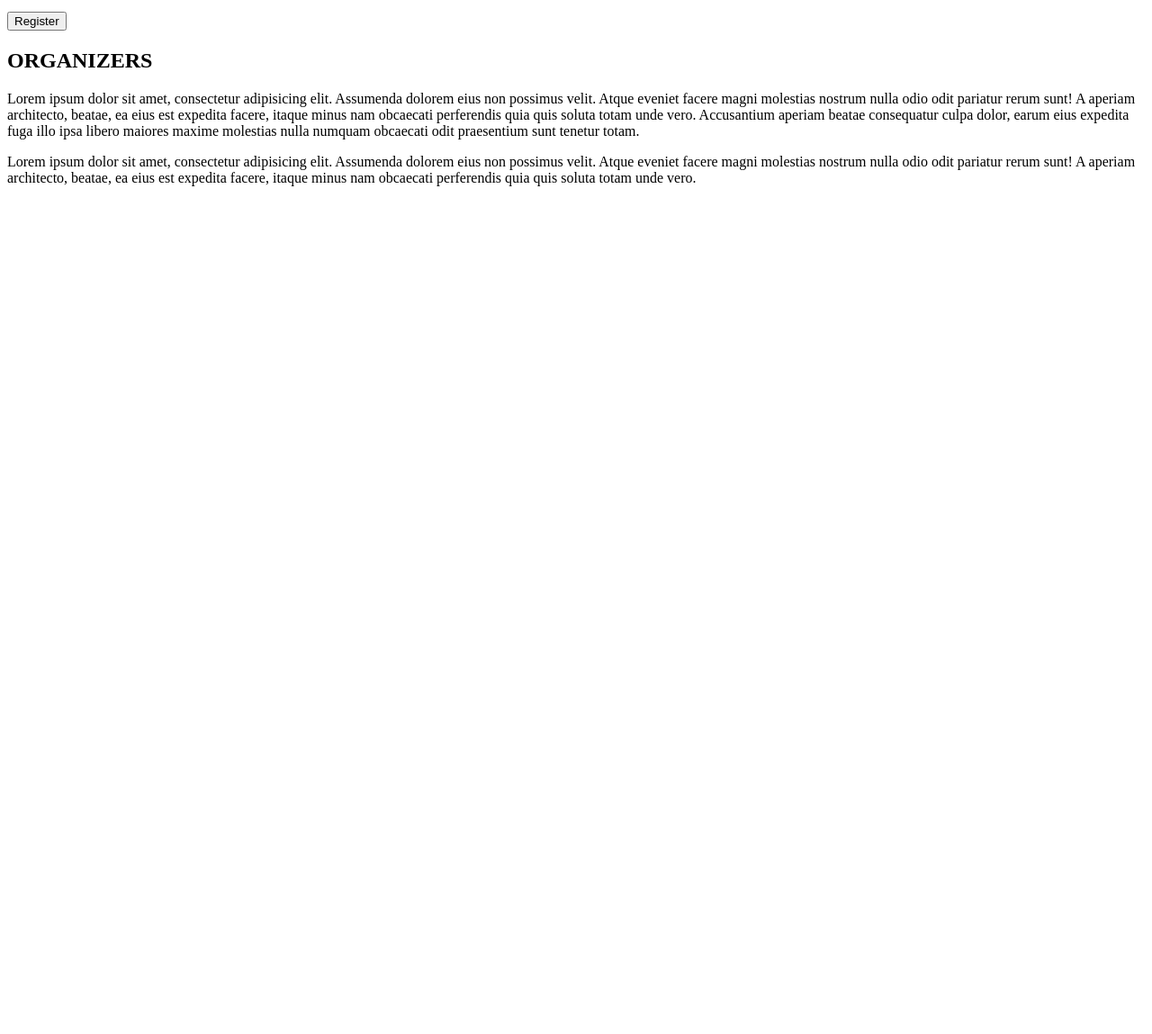
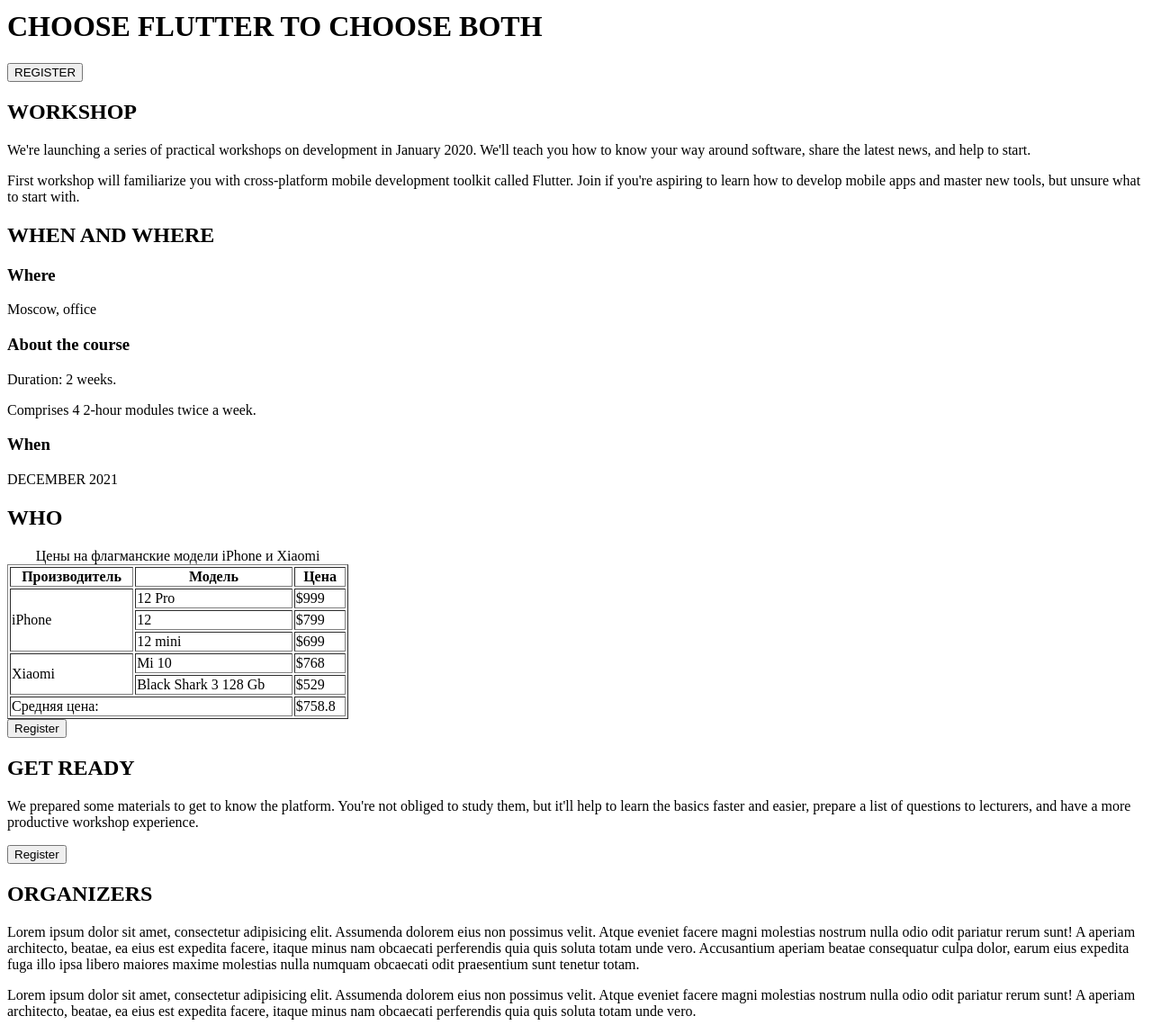
Before and after one commit to timtorshin/lu-initial-work, a plain HTML site: page index.html in a window 1280 px wide. Shown: the part 746-1895 px from the top of the page at 90% size. Before the commit the page ends 969 px from the top, so only its background shows below. Drawn offline with Linux system fonts and the light colour scheme.

Commit message:
feat: added images and tables

```diff
--- a/index.html
+++ b/index.html
@@ -9,6 +9,15 @@
 </head>
 <body>
   <div>
+    <table width="100%">
+      <tr>
+        <td>
+          <img src="./assets/logo-black.png" srcset="./assets/logo-black@2x.png 2x, ./assets/logo-black@4x.png 4x" alt="Main Logo">
+        </td>
+        <td align="right">DECEMBER 2021</td>
+      </tr>
+    </table>
+    <img src="./assets/human.png" srcset="./assets/human@2x.png 2x, ./assets/human@4x.png 4x" alt="Human Image">
     <h1>CHOOSE FLUTTER TO CHOOSE BOTH</h1>
     <button>REGISTER</button>
   </div>
@@ -37,6 +46,46 @@
   </div>
   <div>
     <h2>WHO</h2>
+    <table border="1" width="30%">
+      <caption>Цены на флагманские модели iPhone и Xiaomi</caption>
+      <thead>
+        <tr>
+          <th>Производитель</th>
+          <th>Модель</th>
+          <th>Цена</th>
+        </tr>
+      </thead>
+      <tbody>
+        <tr>
+          <td rowspan="3">iPhone</td>
+          <td>12 Pro</td>
+          <td>$999</td>
+        </tr>
+        <tr>
+          <td>12</td>
+          <td>$799</td>
+        </tr>
+        <tr>
+          <td>12 mini</td>
+          <td>$699</td>
+        </tr>
+        <tr>
+          <td rowspan="2">Xiaomi</td>
+          <td>Mi 10</td>
+          <td>$768</td>
+        </tr>
+        <tr>
+          <td>Black Shark 3 128 Gb</td>
+          <td>$529</td>
+        </tr>
+      </tbody>
+      <tfoot>
+        <tr>
+          <td colspan="2">Средняя цена:</td>
+          <td>$758.8</td>
+        </tr>
+      </tfoot>
+    </table>
     <button>Register</button>
   </div>
   <div>
```
Also changed, not shown: assets/human.png (added), assets/logo-black.png (added), assets/logo-black@2x.png (added), assets/logo-black@4x.png (added), 2 other files.
